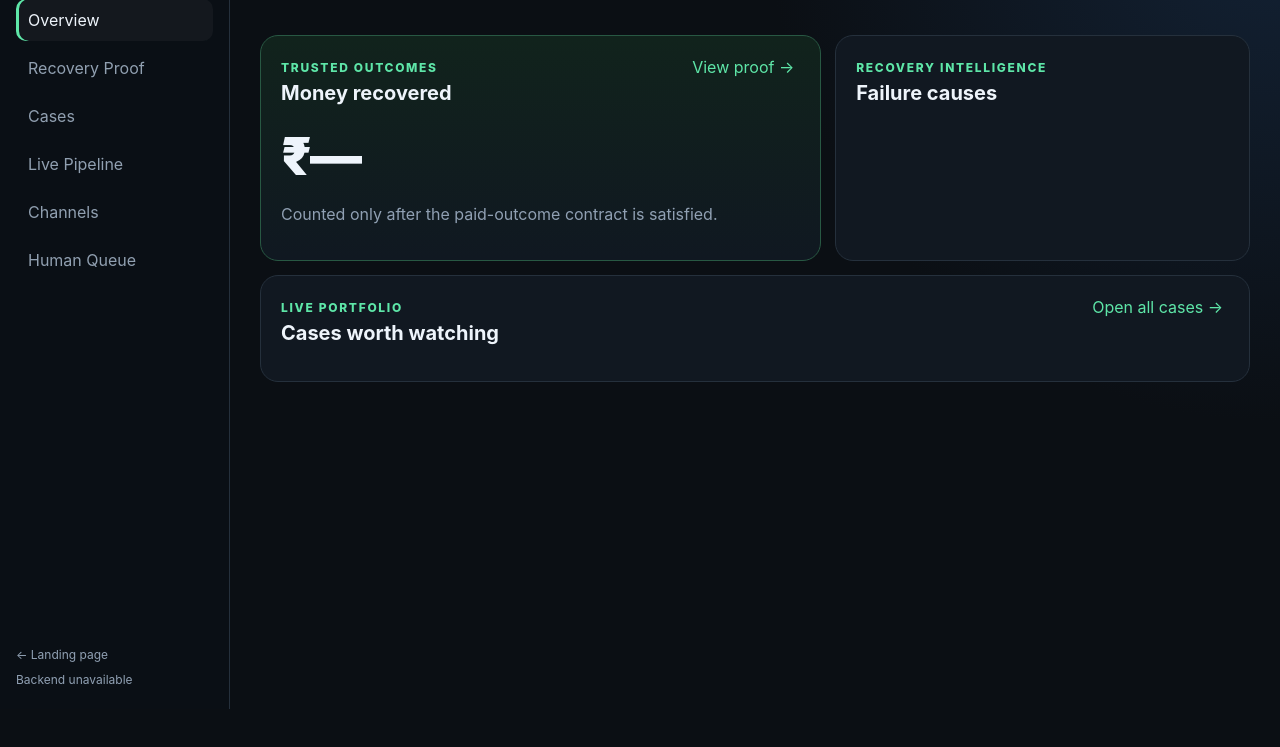
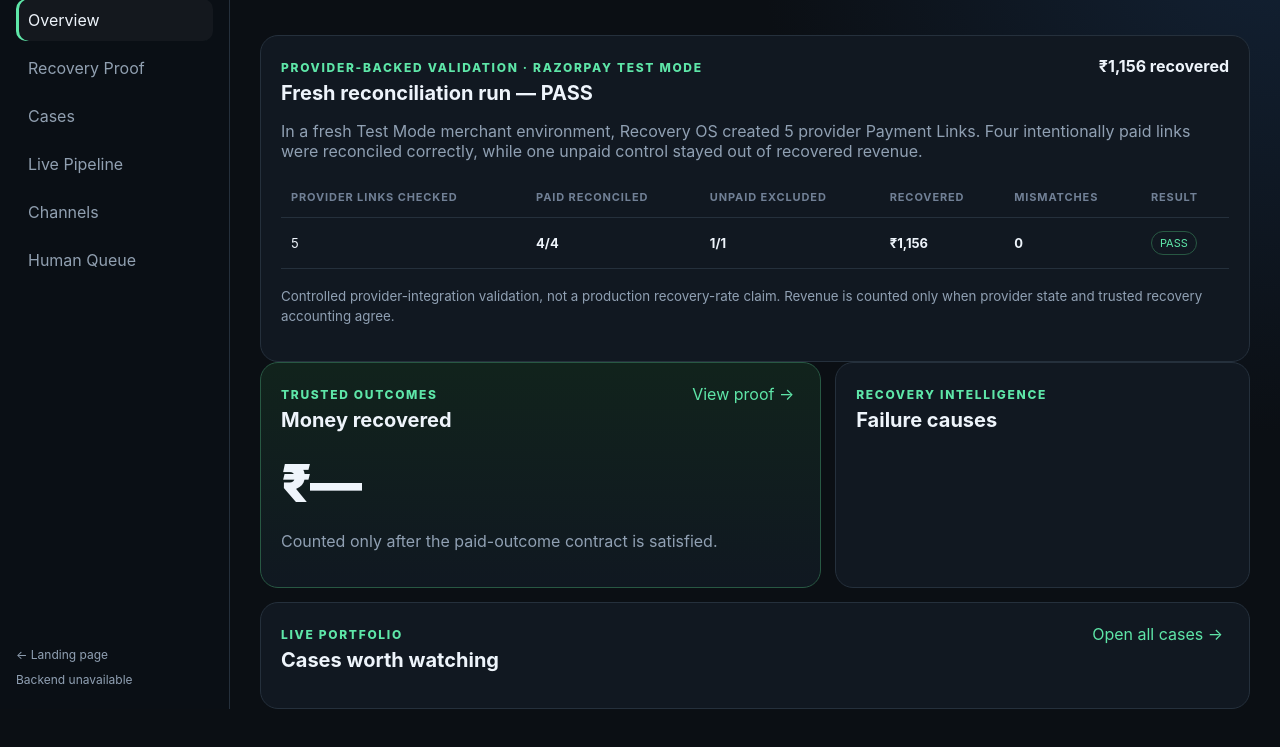
Before and after one commit to SHUBHANSHU602/Recovery-OS, a website: page public/app.html in a window 1280 px wide. Shown: the part 91-838 px from the top of the page. Before the commit the page ends 800 px from the top, so only its background shows below. Drawn offline with Linux system fonts and the light colour scheme; no server answers.

Commit message:
Surface provider-backed validation in recovery console

```diff
--- a/public/app.html
+++ b/public/app.html
@@ -26,6 +26,22 @@
 
     <section id="overview" class="app-view active">
       <div class="metric-grid" id="metrics"></div>
+
+      <section class="panel">
+        <div class="panel-head responsive">
+          <div><span class="kicker">Provider-backed validation · Razorpay Test Mode</span><h2>Fresh reconciliation run — PASS</h2></div>
+          <div><strong>₹1,156 recovered</strong></div>
+        </div>
+        <p>In a fresh Test Mode merchant environment, Recovery OS created 5 provider Payment Links. Four intentionally paid links were reconciled correctly, while one unpaid control stayed out of recovered revenue.</p>
+        <div class="table-wrap">
+          <table class="data-table">
+            <thead><tr><th>Provider links checked</th><th>Paid reconciled</th><th>Unpaid excluded</th><th>Recovered</th><th>Mismatches</th><th>Result</th></tr></thead>
+            <tbody><tr><td>5</td><td><b>4/4</b></td><td><b>1/1</b></td><td><b>₹1,156</b></td><td><b>0</b></td><td><span class="status RECOVERED">PASS</span></td></tr></tbody>
+          </table>
+        </div>
+        <p><small>Controlled provider-integration validation, not a production recovery-rate claim. Revenue is counted only when provider state and trusted recovery accounting agree.</small></p>
+      </section>
+
       <div class="dashboard-grid">
         <section class="panel recovered-panel"><div class="panel-head"><div><span class="kicker">Trusted outcomes</span><h2>Money recovered</h2></div><button class="link-button" data-jump="recoveries">View proof →</button></div><div class="recovered-total" id="recovered-total">₹—</div><p>Counted only after the paid-outcome contract is satisfied.</p><div id="recovery-preview"></div></section>
         <section class="panel"><div class="panel-head"><div><span class="kicker">Recovery intelligence</span><h2>Failure causes</h2></div></div><div id="cause-bars" class="bar-list"></div></section>
@@ -34,7 +50,7 @@
     </section>
 
     <section id="recoveries" class="app-view">
-      <div class="proof-banner"><div><span class="kicker">Strict recovery contract</span><h2>Every row here reached a trusted paid outcome.</h2><p>Visible only when status is RECOVERED, recovered amount is positive, recovery time exists, a Payment Link ID is present, and terminal reason is <code>trusted_payment_link_paid</code>.</p></div><div><strong id="proof-total">₹—</strong><span>trusted recovery ledger</span></div></div>
+      <div class="proof-banner"><div><span class="kicker">Strict recovery contract</span><h2>Every row here reached a trusted paid outcome.</h2><p>Visible only when status is RECOVERED, recovered amount is positive, recovery time exists, a Payment Link ID is present, and terminal reason is <code>trusted_payment_link_paid</code>. Latest fresh provider validation: <b>4/4 paid links reconciled, 1/1 unpaid control excluded, ₹1,156 provider-backed recovered amount, 0 mismatches.</b></p></div><div><strong id="proof-total">₹—</strong><span>trusted recovery ledger</span></div></div>
       <section class="panel"><div class="panel-head"><div><span class="kicker">Recovery ledger</span><h2>Recovered transactions</h2></div></div><div id="recovery-table" class="table-wrap"></div></section>
     </section>
 
```
